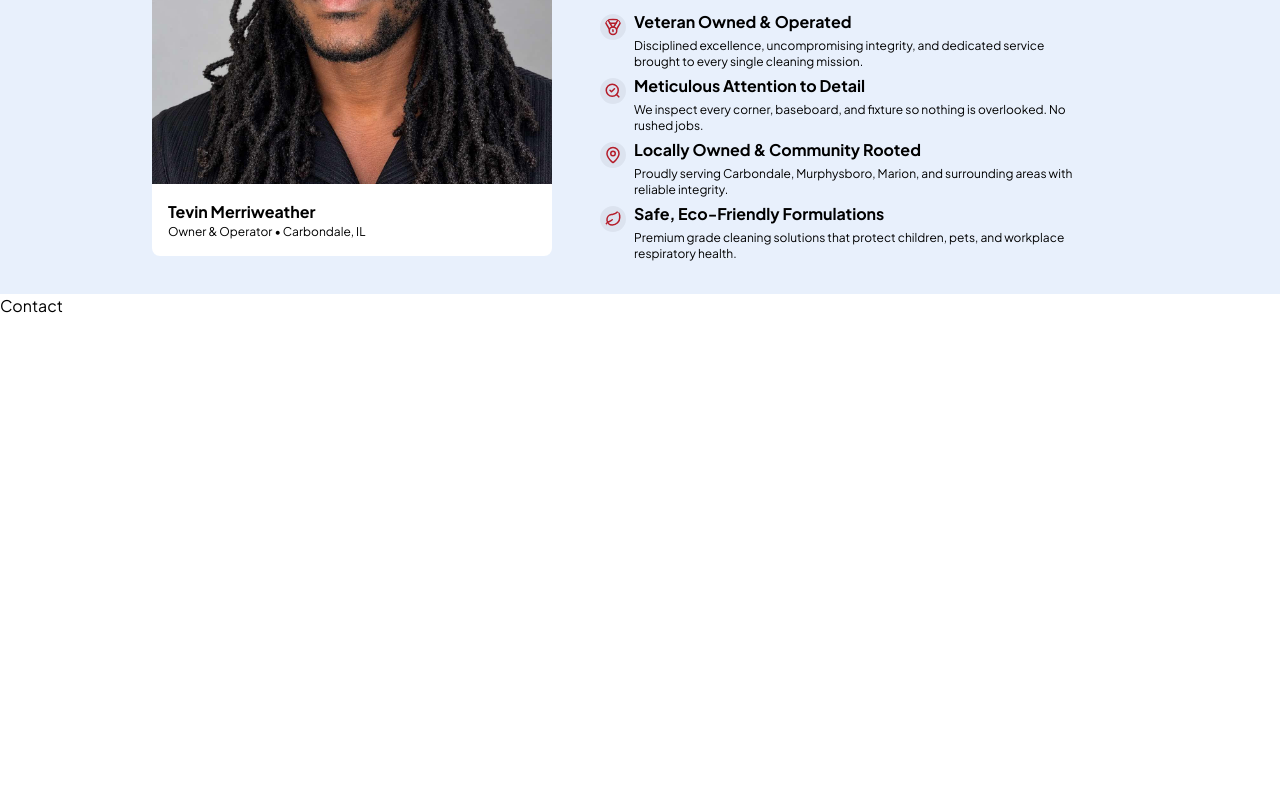
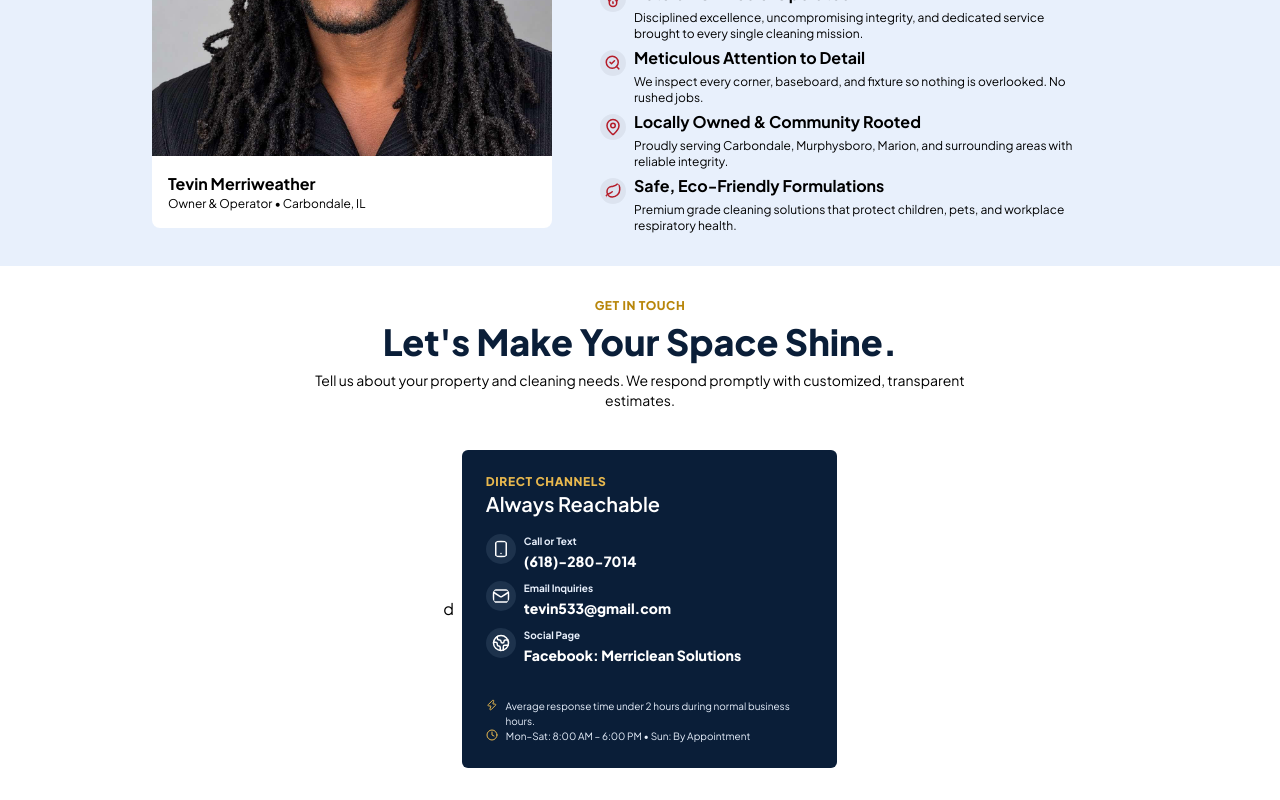
Before and after one commit to NehemiahBrown/MerriClean-Solutions, a React (Vite) app: page / in a window 1280 px wide. Shown: the part 2386-3186 px from the top of the page. Before the commit the page ends 2704 px from the top, so only its background shows below. Built offline with nearby package versions, Linux system fonts and the light colour scheme.

Commit message:
finished always reachabl card in contact section

```diff
--- a/src/components/Contact.jsx
+++ b/src/components/Contact.jsx
@@ -1,3 +1,60 @@
+import { Smartphone, Mail, Earth, Zap, Clock } from "lucide-react"
 export default function Contact() {
-  return <section id="contact">Contact</section>;
+  return <section id="contact" className="scroll-mt-18 py-8 px-8 w-full">
+    <div className="flex flex-col gap-2 text-center mx-auto">
+      <p className="text-xs font-extrabold uppercase tracking-wider mx-auto text-muted-gold">
+        get in touch
+      </p>
+      <h2 className="text-4xl font-extrabold text-primary-color">
+        Let's Make Your Space Shine.
+      </h2>
+      <p className="max-w-2xl mx-auto text-sm">
+        Tell us about your property and cleaning needs. We respond promptly with customized, transparent estimates.
+      </p>
+      <div className="mt-8 flex flex-col-reverse md:flex-row gap-2 justify-center items-center w-full max-w-5xl mx-auto">
+        <form action="" className="bg-card-color">d</form>
+        <div className="bg-primary-color p-6 rounded-md max-w-[375px] w-full">
+          <div className="text-left">
+            <p className="text-tertiary-color uppercase tracking-wider font-extrabold text-xs">direct channels</p>
+            <p className="text-card-color font-semibold text-xl">Always Reachable</p>
+          </div>
+          <div className="mt-4 flex flex-col gap-2">
+            <div className="flex gap-2">
+              <Smartphone className="bg-teritary-background text-card-color p-1.5 rounded-full" size={30} />
+              <div className="text-left">
+                <p className="text-surface-color text-[10px] font-bold">Call or Text</p>
+                <a className="text-card-color text-sm font-extrabold" href="tel:6182807014">(618)-280-7014</a>
+              </div>
+            </div>
+            <div className="flex gap-2">
+              <Mail className="bg-teritary-background text-card-color p-1.5 rounded-full" size={30} />
+              <div className="text-left">
+                <p className="text-surface-color text-[10px] font-bold">Email Inquiries</p>
+                <a className="text-card-color text-sm font-extrabold" href="mailto:tevin533@gmail.com">tevin533@gmail.com</a>
+              </div>
+            </div>
+            <div className="flex gap-2">
+              <Earth className="bg-teritary-background text-card-color p-1.5 rounded-full" size={30} />
+              <div className="text-left">
+                <p className="text-surface-color text-[10px] font-bold">Social Page</p>
+                <a className="text-card-color text-sm font-extrabold" href="https://www.facebook.com/profile.php?id=61579963706617">Facebook: Merriclean Solutions</a>
+              </div>
+            </div>
+          </div>
+          <div className="mt-8">
+            <div className="flex gap-2">
+              <Zap className="text-tertiary-color" size={12} />
+              <p className="text-surface-color text-[10px] text-left">Average response time under 2 hours during normal business hours.</p>
+            </div>
+            <div className="flex gap-2">
+              <Clock className="text-tertiary-color" size={12} />
+              <p className="text-surface-color text-[10px] text-left">Mon–Sat: 8:00 AM – 6:00 PM • Sun: By Appointment</p>
+            </div>
+          </div>
+
+        </div>
+      </div>
+    </div>
+
+  </section>;
 }
--- a/src/components/OurWork.jsx
+++ b/src/components/OurWork.jsx
@@ -14,7 +14,7 @@ export default function OurWork() {
           <h2 className="text-card-color font-bold text-4xl">
             Real Spaces. Real Results.
           </h2>
-          <p className="text-[#CBD5E1] max-w-2xl mx-auto">
+          <p className="text-[#CBD5E1] text-sm max-w-2xl mx-auto">
             Explore real residential and commercial transformations delivered
             across Southern Illinois.
           </p>
```
